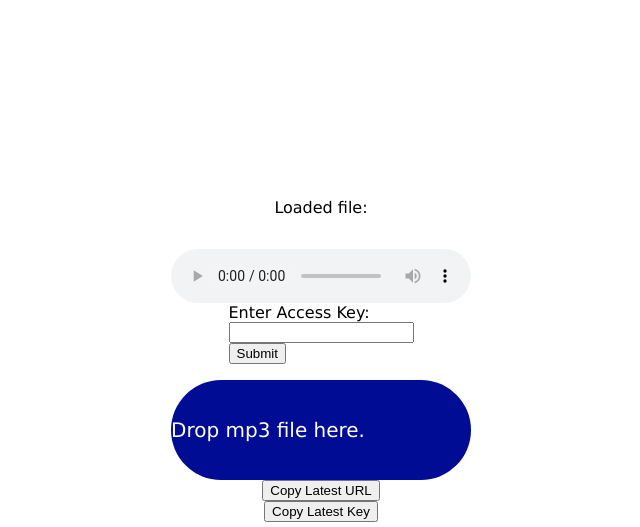
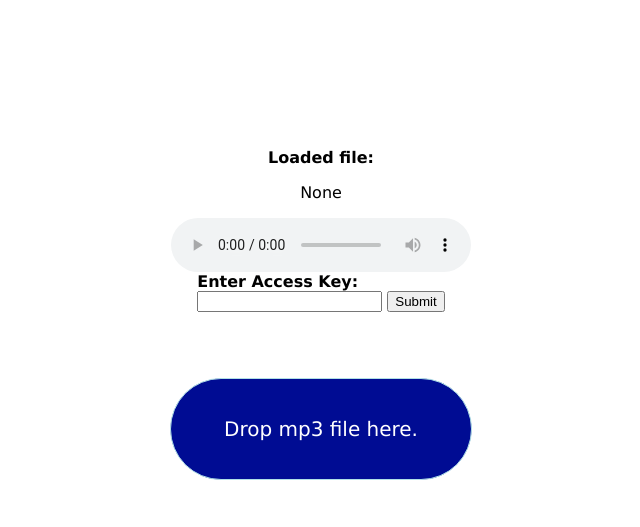
Before and after one commit to ethan555/audemos, a plain HTML site: page index.html in a window 1280 px wide. Shown: the top 527 px of the page, without its empty margins (319-959 px from the left). Drawn offline with Linux system fonts and the light colour scheme.

Commit message:
changed button spacing and undefined files

```diff
--- a/index.html
+++ b/index.html
@@ -23,29 +23,35 @@
         display: flex;
         align-items: center;
       }
+      .header_1{
+        border: 1px solid powderblue;
+        margin: 50px;
+        align-items: center;
+        justify-content: center;
+      }
     </style>
   </head>
 
   <body>
 
     <div class="aligner">
-      Loaded file: <p id='audioFile'></p>
+      <b>Loaded file:</b> <p id='audioFile'></p>
       <audio controls>
         <source id='audioURL' type="audio/mp3" src=""></source>
       </audio>
       <form name="audioForm">
-        Enter Access Key:<br>
-        <input type="text" name="AccessKey"><br>
+        <b>Enter Access Key:</b><br>
+        <input type="text" name="AccessKey">
         <input type="submit" value="Submit">
       </form>
 
-      <div id="drop">Drop mp3 file here.</div>
+      <div class="header_1" id="drop">Drop mp3 file here.</div>
       <button onclick="copyURL()">Copy Latest URL</button>
       <button onclick="copyKey()">Copy Latest Key</button>
       <div id="list">
         <h1>Access Keys:</h1>
       </div>
-    <div>
+    </div>
 
 
 
@@ -181,6 +187,8 @@
       console.log(accessKey);
       if (accessKey != null) {
         handleKey();
+      } else {
+        document.getElementById('audioFile').innerHTML = "None";
       }
     </script>
 
```
